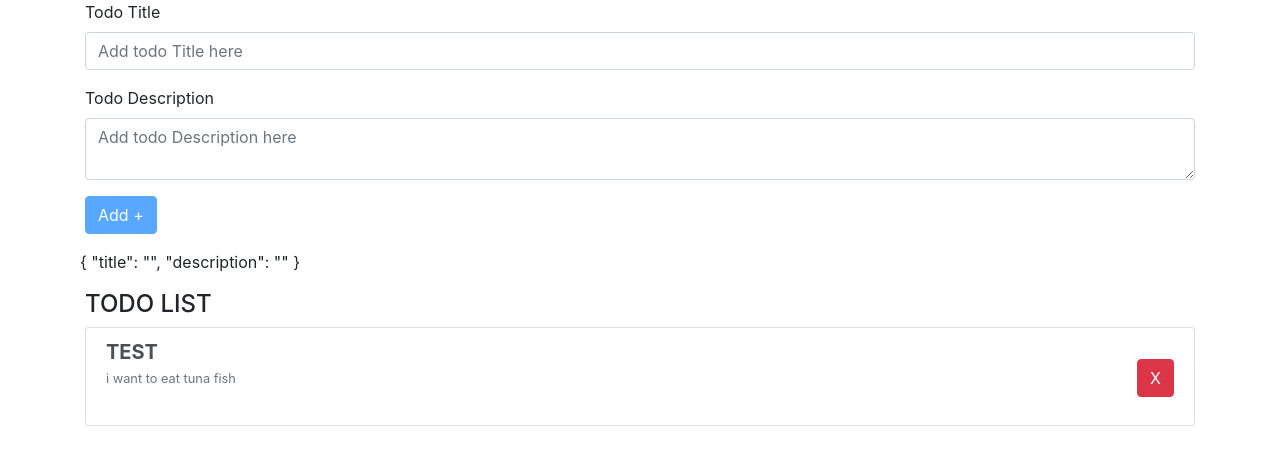
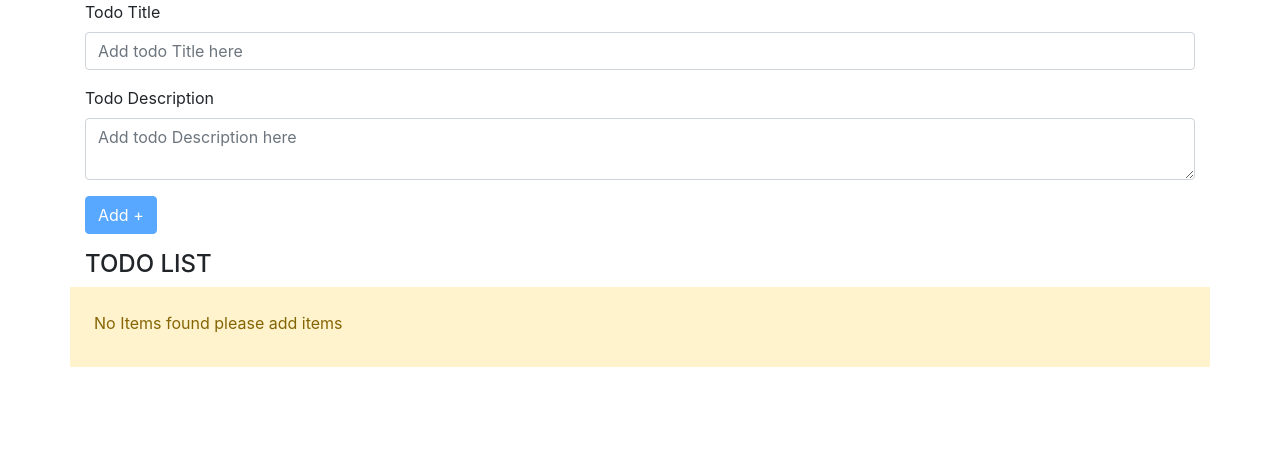
Before and after one commit to DeepakPednekar/Todo, an Angular app: page / in a window 1280 px wide. Shown: the top 462 px of the page. Built offline with nearby package versions, Linux system fonts and the light colour scheme.

Commit message:
add-item :- code to debug commented

```diff
--- a/src/app/todo-items/todo-add.component.html
+++ b/src/app/todo-items/todo-add.component.html
@@ -15,7 +15,7 @@
   </div>
 
   <!--this is for debug purpose-->
-  <div class="form-row">
-    <p>{{todo_form.value | json}}</p>
-  </div>
+  <!--<div class="form-row">-->
+    <!--<p>{{todo_form.value | json}}</p>-->
+  <!--</div>-->
 </form>
--- a/src/app/todo-items/todo-list.component.ts
+++ b/src/app/todo-items/todo-list.component.ts
@@ -13,8 +13,9 @@ export class TodoListComponent{
 
     this.todoList = this.s_todo.todoList;
 
-    let data: TodoListItem= {title: 'test', description: 'i want to eat tuna fish'};
-    this.s_todo.addTodoItem(data);
+    // this is for test
+    // let data: TodoListItem= {title: 'test', description: 'i want to eat tuna fish'};
+    // this.s_todo.addTodoItem(data);
   }
 
   onDelete(index: number){
```
